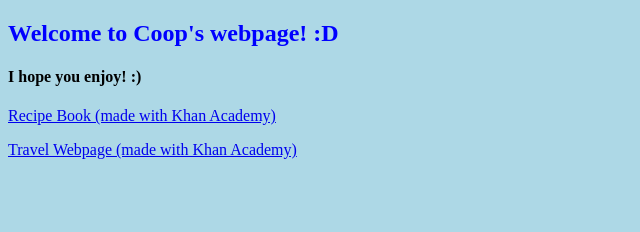
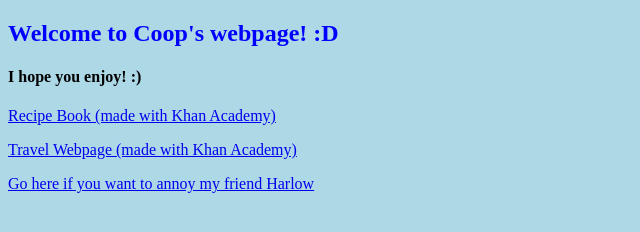
Before and after one commit to cm135555/cm135555.github.io, a plain HTML site: page index.html in a window 1280 px wide. Shown: the whole page, without its empty margins (0-640 px from the left). Drawn offline with Linux system fonts and the light colour scheme.

Commit message:
Update index.html

```diff
--- a/index.html
+++ b/index.html
@@ -29,5 +29,7 @@
 
         <p> <a target="_self" href="https://cm135555.github.io/travelwebpage.html"> Travel Webpage (made with Khan Academy) </a> </p>
 
+        <p> <a target="_self" href="https://cm135555.github.io/tabletime.html"> Go here if you want to annoy my friend Harlow </a> </p>
+
     </body>
 </html>
```
